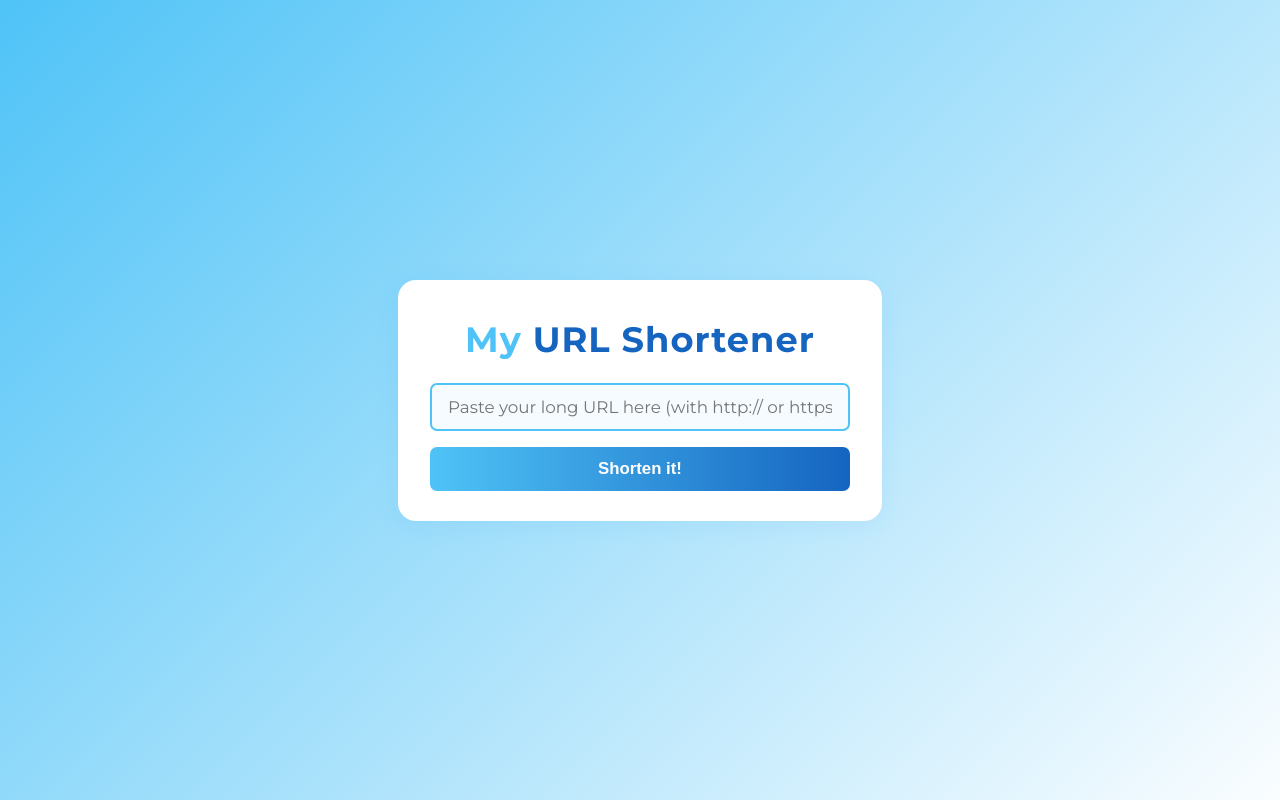
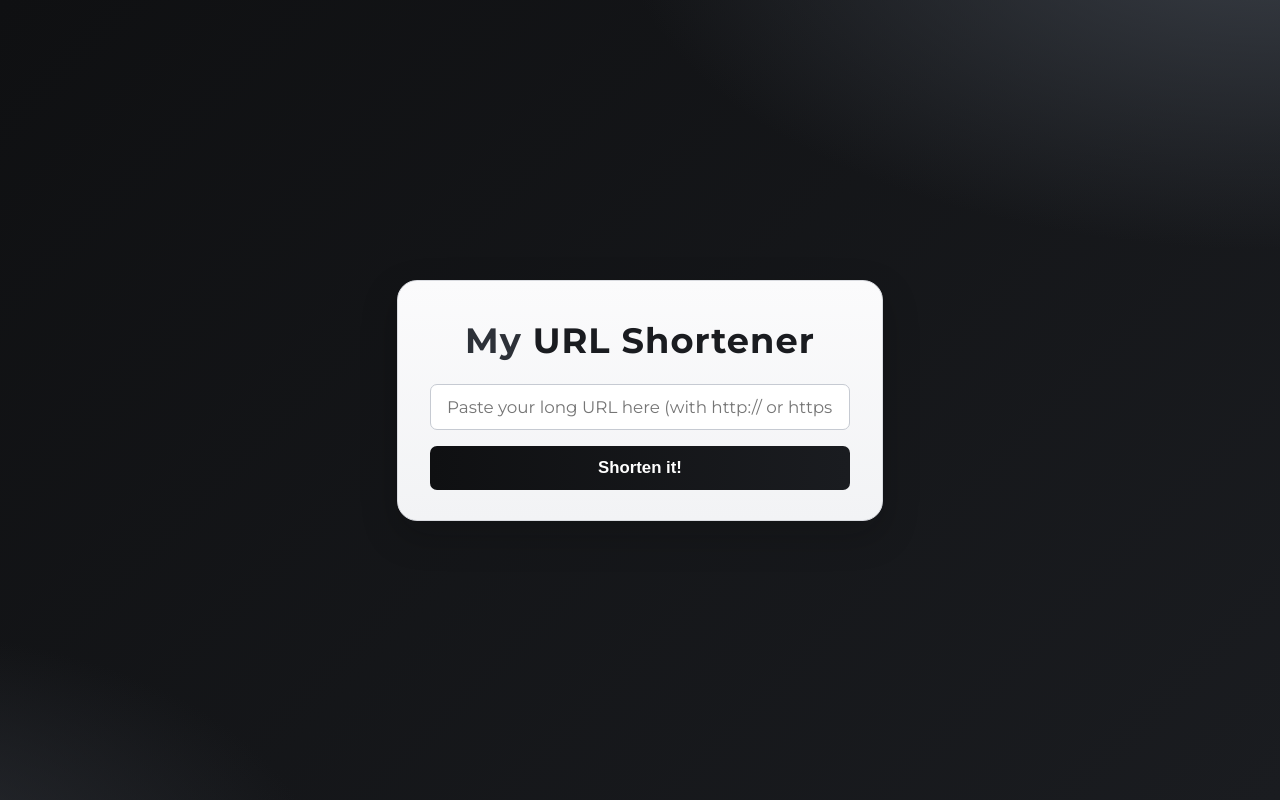
Before and after one commit to AkshatSinghNayal/Python_Link_Encryption_Project, a Flask app: page / in a window 1280 px wide. Run offline with Flask 3, Linux system fonts and the light colour scheme.

Commit message:
Refine UI with classy grey-black theme

```diff
--- a/api/static/style.css
+++ b/api/static/style.css
@@ -1,27 +1,32 @@
 :root {
-    --main-blue: #4fc3f7;
-    --accent-blue: #1565c0;
-    --bg-white: #fafdff;
-    --box-white: #ffffff;
-    --text-dark: #1a237e;
-    --text-light: #607d8b;
-    --shadow: 0 4px 24px rgba(33, 150, 243, 0.09);
+    --ink: #0f1012;
+    --charcoal: #1a1c20;
+    --slate: #2d3138;
+    --fog: #b8bcc6;
+    --mist: #d4d7dd;
+    --panel: #f2f3f5;
+    --paper: #fbfbfc;
+    --shadow: 0 14px 36px rgba(8, 8, 10, 0.22);
 }
 
 body {
     margin: 0;
     min-height: 100vh;
-    background: linear-gradient(135deg, var(--main-blue) 0%, var(--bg-white) 100%);
+    background:
+        radial-gradient(1200px 600px at 100% -10%, #3a3f47 0%, transparent 55%),
+        radial-gradient(900px 500px at -10% 110%, #2a2d33 0%, transparent 50%),
+        linear-gradient(135deg, #0f1012 0%, #1a1c20 100%);
     font-family: "Montserrat", sans-serif;
-    color: var(--text-dark);
+    color: var(--ink);
     display: flex;
     align-items: center;
     justify-content: center;
 }
 
 .container {
-    background: var(--box-white);
-    border-radius: 18px;
+    background: linear-gradient(180deg, var(--paper) 0%, var(--panel) 100%);
+    border: 1px solid #d9dbe0;
+    border-radius: 20px;
     box-shadow: var(--shadow);
     max-width: 420px;
     width: 100%;
@@ -37,11 +42,11 @@ h1 {
     font-size: 2.2rem;
     margin: 0 0 22px;
     letter-spacing: 1px;
-    color: var(--accent-blue);
+    color: var(--charcoal);
 }
 
 h1 span {
-    color: var(--main-blue);
+    color: var(--slate);
 }
 
 form {
@@ -53,21 +58,22 @@ form {
 input[type="text"] {
     font-size: 1.05rem;
     padding: 12px 16px;
-    border: 2px solid var(--main-blue);
+    border: 1px solid #c6cad2;
     border-radius: 7px;
     margin-bottom: 16px;
     outline: none;
     font-family: "Montserrat", sans-serif;
-    background: #f6fbff;
-    color: var(--text-dark);
+    background: #ffffff;
+    color: var(--ink);
 }
 
 input[type="text"]:focus {
-    box-shadow: 0 0 0 2px var(--main-blue);
+    border-color: var(--slate);
+    box-shadow: 0 0 0 3px rgba(45, 49, 56, 0.14);
 }
 
 button {
-    background: linear-gradient(90deg, var(--main-blue), var(--accent-blue));
+    background: linear-gradient(90deg, var(--ink), var(--charcoal));
     color: #fff;
     font-weight: 700;
     font-size: 1.05rem;
@@ -78,7 +84,7 @@ button {
 }
 
 button:hover {
-    background: linear-gradient(90deg, var(--accent-blue), var(--main-blue));
+    background: linear-gradient(90deg, #23262c, #111214);
 }
 
 .result {
@@ -92,17 +98,19 @@ button:hover {
     width: 85%;
     margin: 10px auto;
     text-align: center;
-    background: #e3f2fd;
+    background: #edf0f4;
+    border-color: #c5c9d1;
     cursor: pointer;
 }
 
 .result small {
-    color: var(--text-light);
+    color: #5a606b;
 }
 
 .error {
-    color: #d32f2f;
-    background: #e3f2fd;
+    color: #7d1111;
+    background: #ece7e7;
+    border: 1px solid #d7c9c9;
     border-radius: 5px;
     padding: 7px;
     margin-top: 10px;
```
